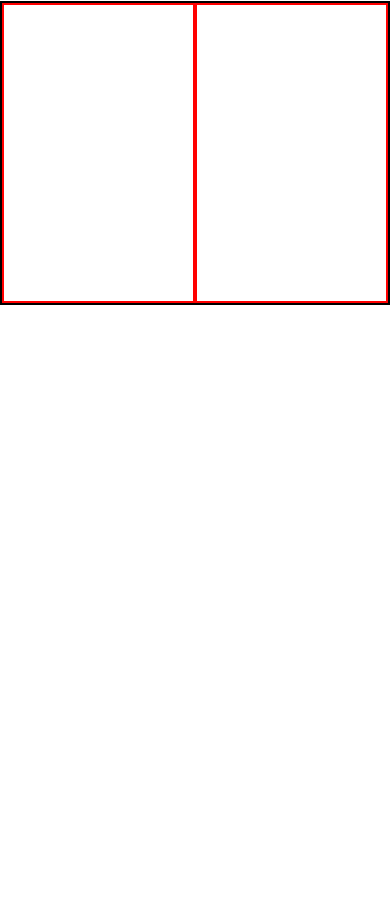
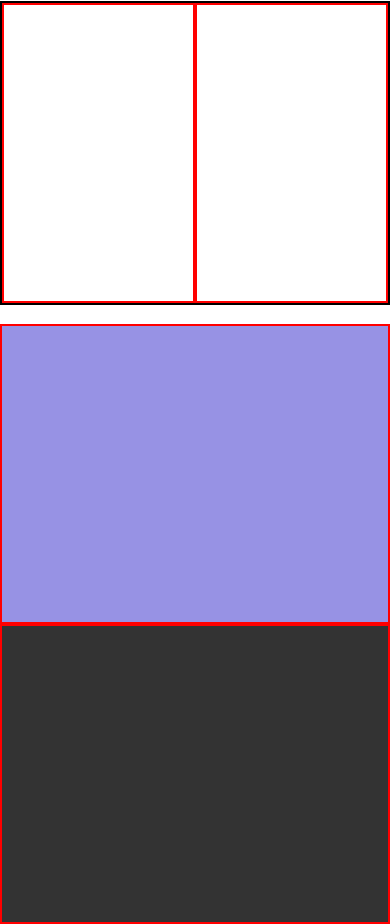
Before and after one commit to manuelcamaioni/htmlcss-responsive-layout, a plain HTML site: page index.html in a window 390 px wide. Shown: the part 5659-6583 px from the top of the page. Before the commit the page ends 5983 px from the top, so only its background shows below. Drawn offline with Linux system fonts and the light colour scheme.

Commit message:
complete responsive raw layout

```diff
--- a/index.html
+++ b/index.html
@@ -98,6 +98,18 @@
                 <div class="user-quote highlight"></div>
             </div>
         </section>
+
+        <section class="sixth-section purple-bg">
+            <div class="container-2">
+                <div class="info-box highlight"></div>
+            </div>
+        </section>
+
+        <footer class="black-bg">
+            <div class="container-2">
+                <div class="info-footer highlight"></div>
+            </div>
+        </footer>
     </main>
 </body>
 </html>
--- a/style.css
+++ b/style.css
@@ -127,6 +127,17 @@ section{
     width: 100%;
 }
 
+.sixth-section{
+    margin-bottom: 0;
+}
+
+.info-box{
+    height: 300px;
+}
+
+.info-footer{
+    height: 300px;
+}
 
 
 @media screen and (min-width: 480px){
```
